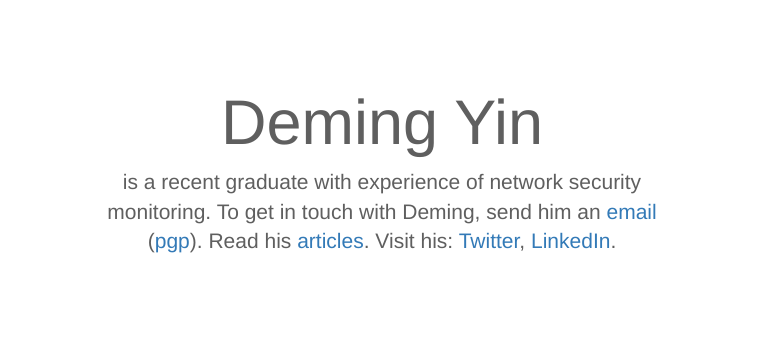
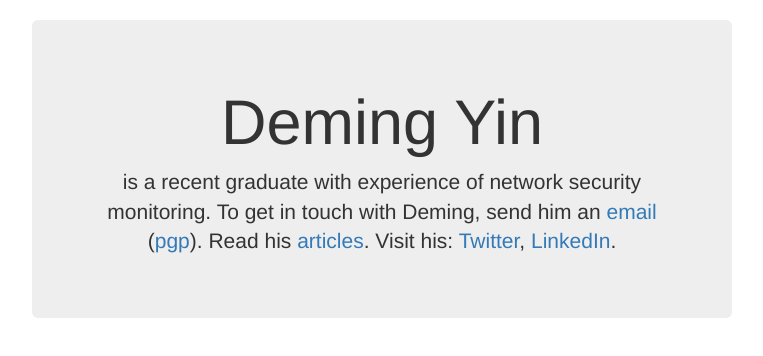
Before and after one commit to yindeming/yindeming.github.com, a plain HTML site: page index.html in a window 1280 px wide. Shown: the whole page, without its empty margins (258-1021 px from the left). Drawn offline with nearby package versions, Linux system fonts and the light colour scheme.

Commit message:
Update jumbotron-narrow.css

```diff
--- a/jumbotron-narrow.css
+++ b/jumbotron-narrow.css
@@ -50,10 +50,6 @@ body {
   font-size: 21px;
   padding: 14px 24px;
 }
-.container .jumbotron {
-  background-color: #fff;
-  color: #5F5F5F;
-}
 
 /* Supporting marketing content */
 .marketing {
```
